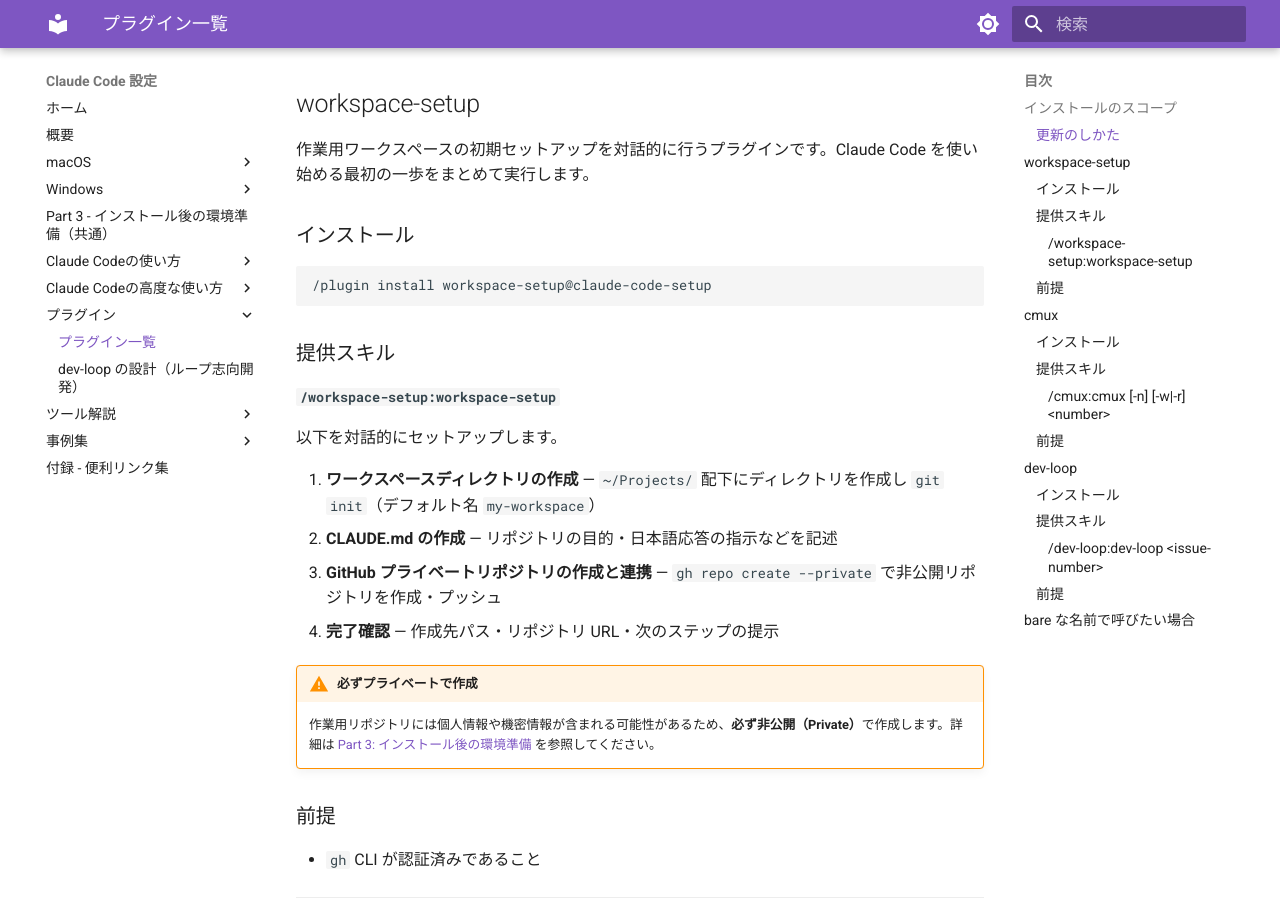
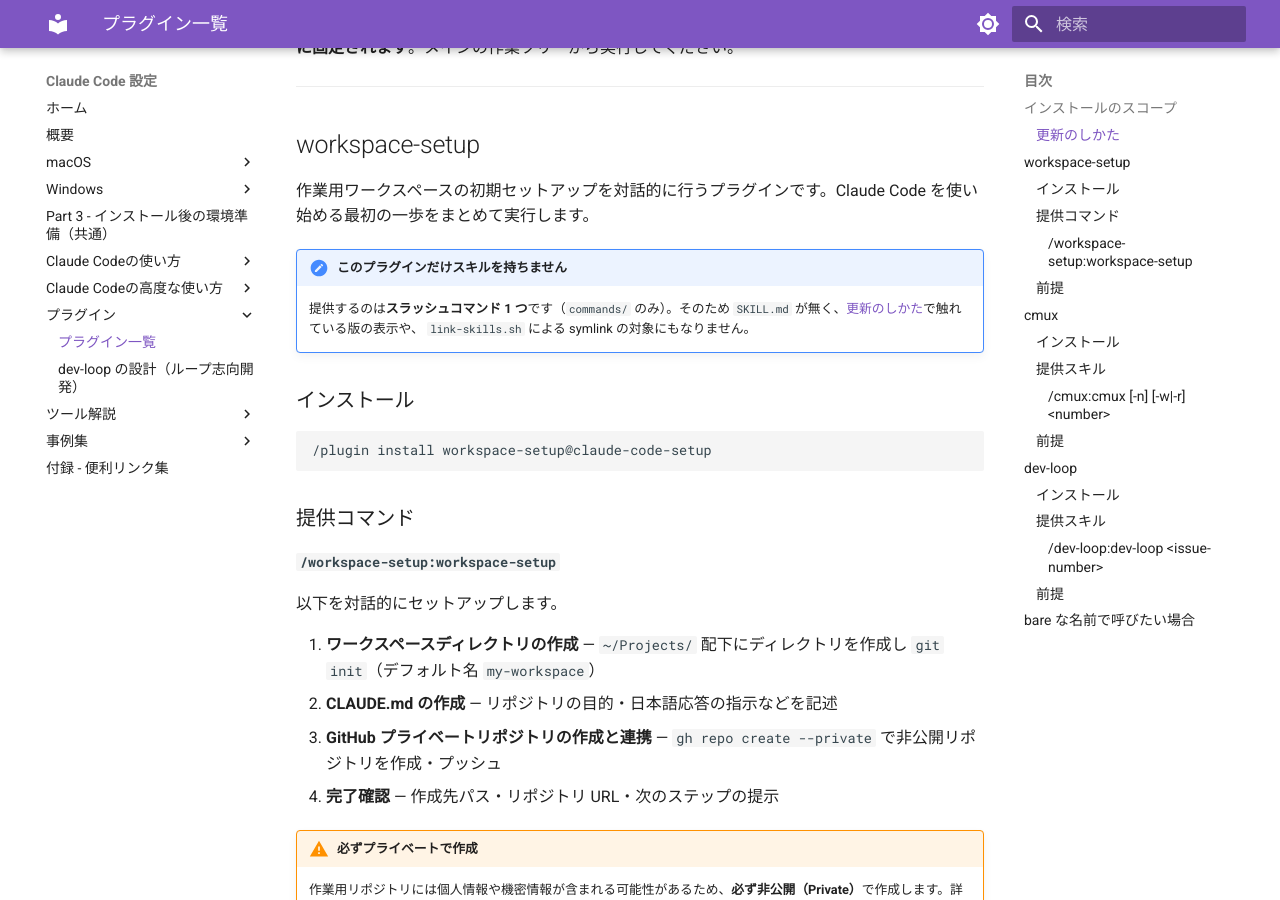
Before and after one commit to hdknr/claude-code-setup, an MkDocs documentation site: the page built from docs/plugins/index.md, in a window 1280 px wide and 900 px high, scrolled down 1973 px. Built offline with MkDocs 1.6.1 and Material for MkDocs 9.7.7, drawn with Linux system fonts in a browser that asks for light colours; some of the changed text lies outside the part shown.

Commit message:
fix(workspace-setup): description を事実に合わせ、カタログと揃える
不整合は 2 つあった。Issue が挙げた「カタログとマニフェストの食い違い」だけでなく、
**plugin.json の記述が事実として誤っていた**——「案内するスキル」と名乗っているが、
このプラグインが持つのは commands/workspace-setup.md だけで、スキルは 0 個である。

同じ誤りがリポジトリの他の箇所にも複製されていた:

- CLAUDE.md のプロジェクト構成が「初期セットアップスキル」
- docs/plugins/index.md の見出しが「提供スキル」
- 同ページの一覧表の列見出しも「提供スキル」（コマンドを含む表なのに）

しかも docs/plugins/index.md は**同じページの中で矛盾**していた。#63 で足した節が
「workspace-setup はコマンドのみを提供するため SKILL.md を持たない」と書いているのに、
その下の見出しは「提供スキル」のままだった。

どちらの文言を採るかではなく、**事実として正しい 1 つの文言に揃えた**。marketplace 側の
54 字版はやることを具体的に述べていて正しかったが、種別（コマンド）に触れていなかったので、
そこを加えた文言を両方に入れた。

なお片側だけ直すと #62 で入れた共変チェックが落ちる。両方を新しい文言にするので通る——
歯止めが意図どおり働いている形なので、迂回せず正面から扱った。

version は 1.0.0 → 1.0.1（記述の修正なので patch）。このプラグインは SKILL.md を持たない
ので、揃えるのは 2 箇所だけになる。

一覧表には「種別」列を足した。3 つのうち 1 つだけコマンドである、という事実が
表から読み取れなかったため。

Fixes #66

Co-Authored-By: Claude Opus 5 (1M context) <noreply@anthropic.com>

````diff
--- a/docs/plugins/index.md
+++ b/docs/plugins/index.md
@@ -12,11 +12,11 @@
 
 配布中のプラグインは以下のとおりです。
 
-| プラグイン | 提供スキル | 概要 |
-|---|---|---|
-| [`workspace-setup`](#workspace-setup) | `/workspace-setup:workspace-setup` | ワークスペースの初期セットアップ |
-| [`cmux`](#cmux) | `/cmux:cmux` | cmux ウィンドウで GitHub Issue/PR を操作 |
-| [`dev-loop`](#dev-loop) | `/dev-loop:dev-loop` | 1 Issue = 1 周のループ志向開発 |
+| プラグイン | 呼び出し | 種別 | 概要 |
+|---|---|---|---|
+| [`workspace-setup`](#workspace-setup) | `/workspace-setup:workspace-setup` | コマンド | ワークスペースの初期セットアップ |
+| [`cmux`](#cmux) | `/cmux:cmux` | スキル | cmux ウィンドウで GitHub Issue/PR を操作 |
+| [`dev-loop`](#dev-loop) | `/dev-loop:dev-loop` | スキル | 1 Issue = 1 周のループ志向開発 |
 
 !!! warning "呼び出しは `プラグイン名:スキル名`"
     プラグインが提供するスキルは、名前の衝突を防ぐため**常にプラグイン名で名前空間化されます**。
@@ -78,13 +78,18 @@ claude plugin install cmux@claude-code-setup --scope user
 
 作業用ワークスペースの初期セットアップを対話的に行うプラグインです。Claude Code を使い始める最初の一歩をまとめて実行します。
 
+!!! note "このプラグインだけスキルを持ちません"
+    提供するのは**スラッシュコマンド 1 つ**です（`commands/` のみ）。そのため
+    `SKILL.md` が無く、[更新のしかた](#更新のしかた)で触れている版の表示や、
+    `link-skills.sh` による symlink の対象にもなりません。
+
 ### インストール
 
 ```
 /plugin install workspace-setup@claude-code-setup
 ```
 
-### 提供スキル
+### 提供コマンド
 
 #### `/workspace-setup:workspace-setup`
 
````
Also changed, not shown: CLAUDE.md (+1 -1 lines), 2 other files.
